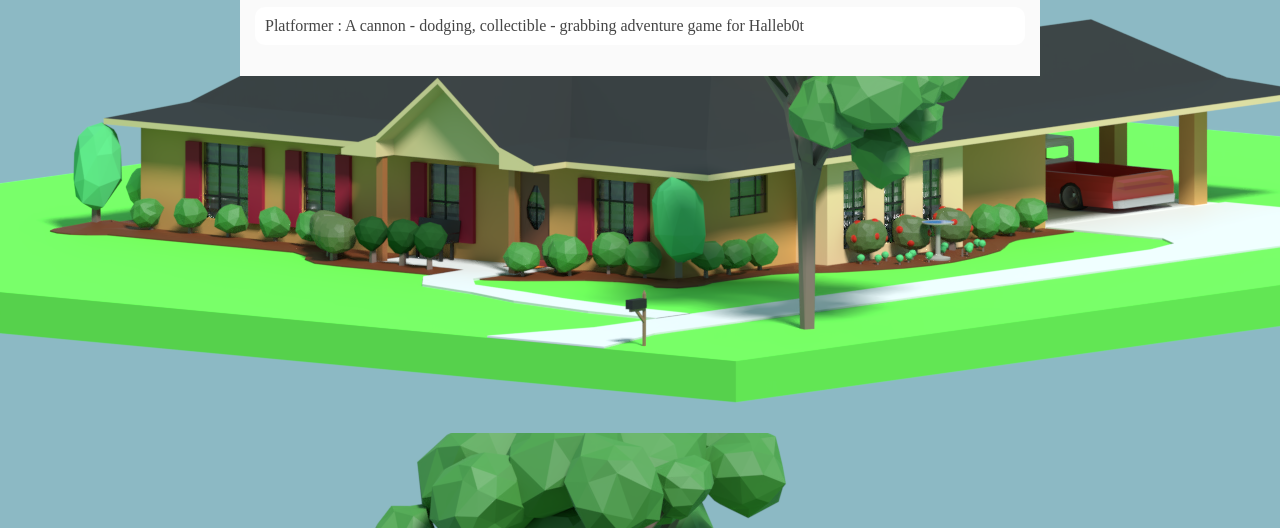
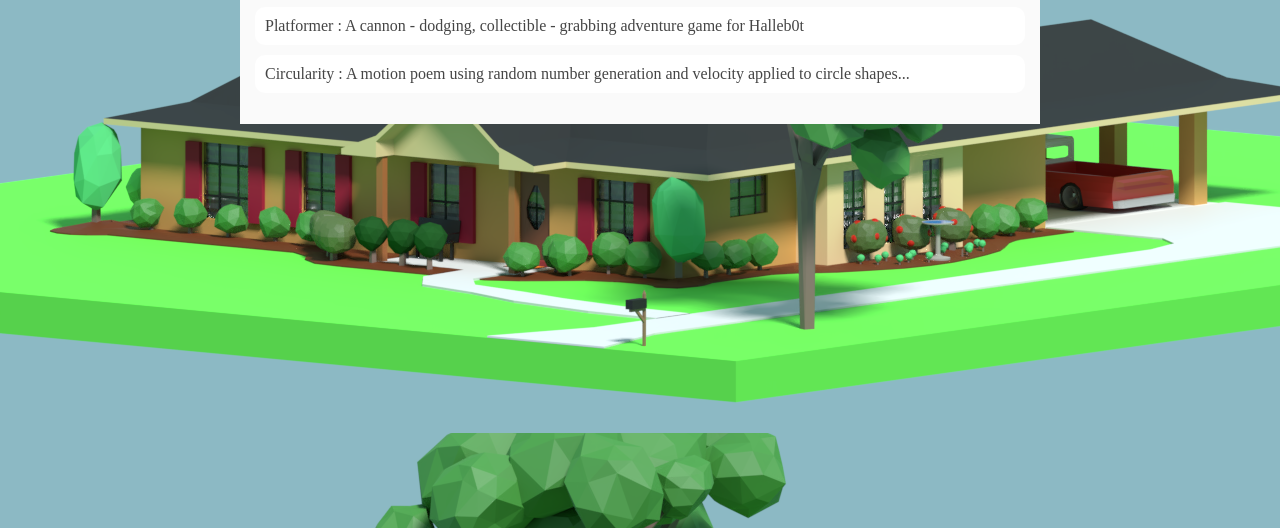
Before and after one commit to jakep0802/jakep821.github.io, a plain HTML site: page portfolio.html in a window 1280 px wide. Shown: the part 272-800 px from the top of the page. Drawn offline with nearby package versions, Linux system fonts and the light colour scheme; a web font is replaced by a local one.

Commit message:
added Circularity to "projects.json"

```diff
--- a/projects/projects.json
+++ b/projects/projects.json
@@ -1 +1 @@
-{"projects":[{"name":"bouncing-box","title":"Bouncing Box","description":"A project that gives you a taste of game development on the web ","date":"Monday, March 19, 2018"},{"name":"platformer","title":"Platformer","description":"A cannon - dodging, collectible - grabbing adventure game for Halleb0t","date":"Friday, April 13, 2018"}]}
+{"projects":[{"name":"bouncing-box","title":"Bouncing Box","description":"A project that gives you a taste of game development on the web ","date":"Monday, March 19, 2018"},{"name":"platformer","title":"Platformer","description":"A cannon - dodging, collectible - grabbing adventure game for Halleb0t","date":"Friday, April 13, 2018"},{"name":"circularity","title":"Circularity","description":"A motion poem using random number generation and velocity applied to circle shapes...","date":"Sunday, April 29, 2018"}]}
```
Also changed, not shown: projects/circularity/index.html (+1 -1 lines).
